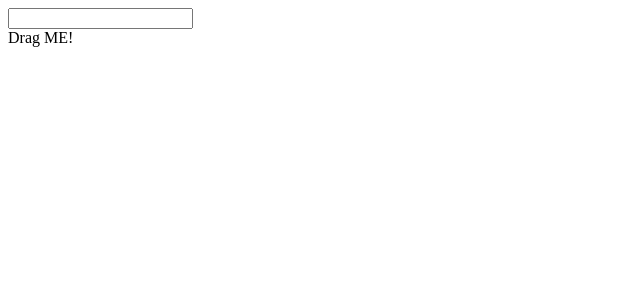
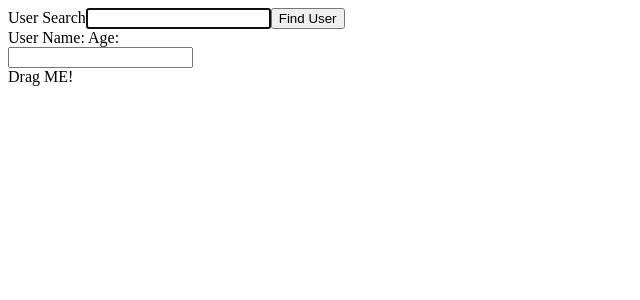
Before and after one commit to ryanmanchester/react-ts, a React (Create React App) app: page / in a window 1280 px wide. Shown: the top 300 px of the page, without its empty margins (0-640 px from the left). Built offline with nearby package versions, Linux system fonts and the light colour scheme.

Commit message:
focuses text input using the useRef and useEffect hooks

```diff
--- a/src/index.tsx
+++ b/src/index.tsx
@@ -1,10 +1,11 @@
 import ReactDOM from 'react-dom';
 import EventComponent from './events/EventComponent';
-
+import UserSearch from './refs/UserSearch';
 
 const App = () => {
   return (
     <div>
+    <UserSearch />
     <EventComponent />
 
     </div>
--- /dev/null
+++ b/src/refs/UserSearch.tsx
@@ -0,0 +1,39 @@
+import { useState, useRef, useEffect } from 'react';
+
+const users = [
+  { name: 'Sarah', age: 34},
+  {name: 'Ryan', age: 36},
+  {name: 'Michael', age: 32}
+]
+
+
+const UserSearch: React.FC = () => {
+  const inputRef = useRef<HTMLInputElement | null>(null);
+  const [name, setName] = useState('');
+  const [user, setUser] = useState<{ name: string, age: number} | undefined>()
+
+  useEffect(() => {
+    if(!inputRef.current) {
+      return;
+    }
+    inputRef.current.focus();
+  }, []);
+
+  const onClick = () => {
+    setName('');
+    const foundUser = users.find((user) => user.name === name)
+    setUser(foundUser)
+  }
+
+  return <div>
+  User Search
+  <input ref={inputRef} value={name} onChange={(e) => setName(e.target.value)} />
+  <button onClick={onClick}>Find User</button>
+    <div>
+      User Name: {user && user.name}
+      Age: {user && user.age}
+    </div>
+  </div>
+}
+
+export default UserSearch
```
